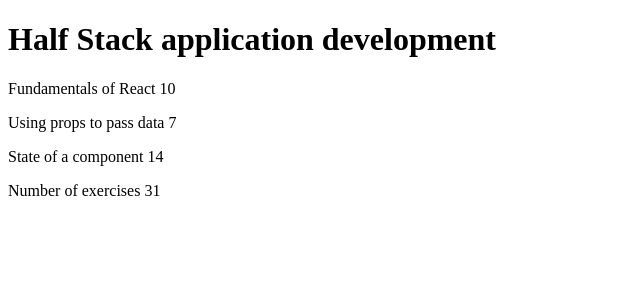
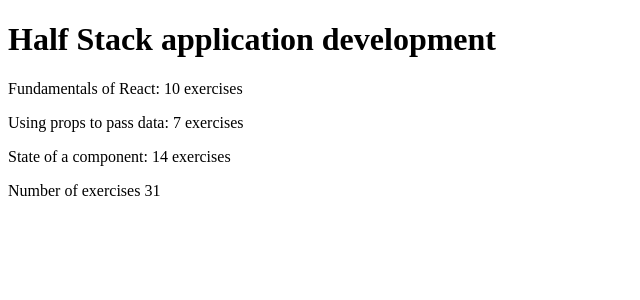
Before and after one commit to lucasp0101/Full-Stack-Open, a React (Vite) app in the folder Part1/part1/: page / in a window 1280 px wide. Shown: the top 300 px of the page, without its empty margins (0-640 px from the left). Built offline with nearby package versions, Linux system fonts and the light colour scheme.

Commit message:
ex 1_2 done

```diff
--- a/Part1/part1/src/App.jsx
+++ b/Part1/part1/src/App.jsx
@@ -1,12 +1,22 @@
+const Part = (props) => {
+  return (
+    <p>{props.part}: {props.exercises} exercises</p>
+  )
+}
+
 const Header = (name) => {
   return (
     <div>{name}</div>
   )
 }
 
-const Content = (part, exercises) => {
+const Content = (props) => {
   return (
-    <p>{part} {exercises}</p>
+    <>
+      {Part(props[0])}
+      {Part(props[1])}
+      {Part(props[2])}
+    </>
   )
 }
 
@@ -28,9 +38,11 @@
   return (
     <div>
       <h1>{Header(course)}</h1>
-        {Content(part1, exercises1)}
-        {Content(part2, exercises2)}
-        {Content(part3, exercises3)}
+      {Content(
+              [{part: part1, exercises: exercises1},
+              {part: part2, exercises: exercises2},
+              {part: part3, exercises: exercises3}]
+            )}
       {Total(exercises1 + exercises2 + exercises3)}
     </div>
   )
```
